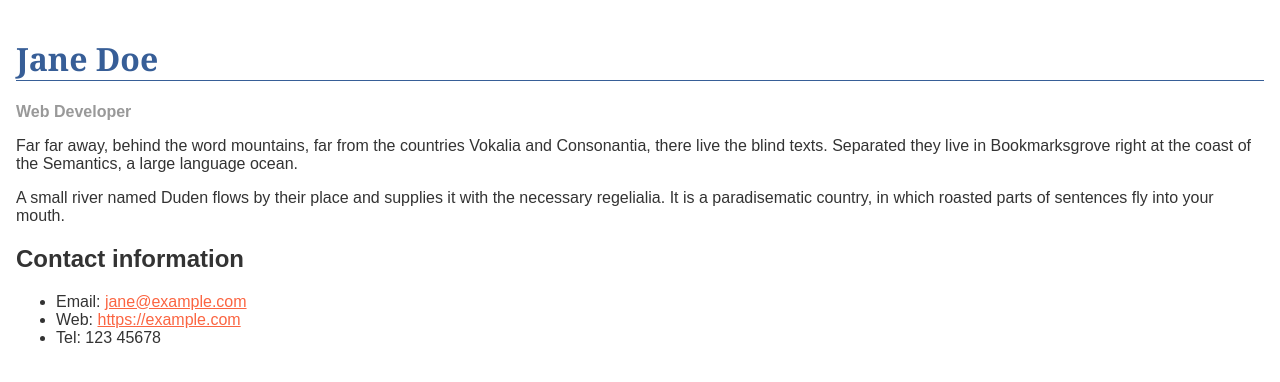
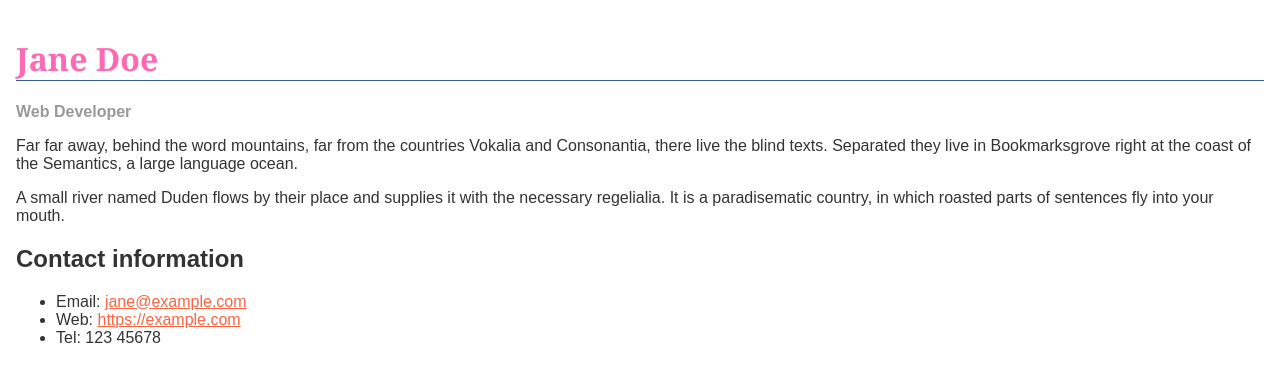
Before and after one commit to maxjdietz/maxjdietz.github.io, a plain HTML site: page ica4.html in a window 1280 px wide. Drawn offline with Linux system fonts and the light colour scheme.

Commit message:
Update ica4.html

```diff
--- a/ica4.html
+++ b/ica4.html
@@ -14,7 +14,7 @@
       }
 
       h1 {
-        color: #375e97;
+        color: hotpink;
         font-size: 2em;
         font-family: Georgia, "Times New Roman", Times, serif;
         border-bottom: 1px solid #375e97;
```
